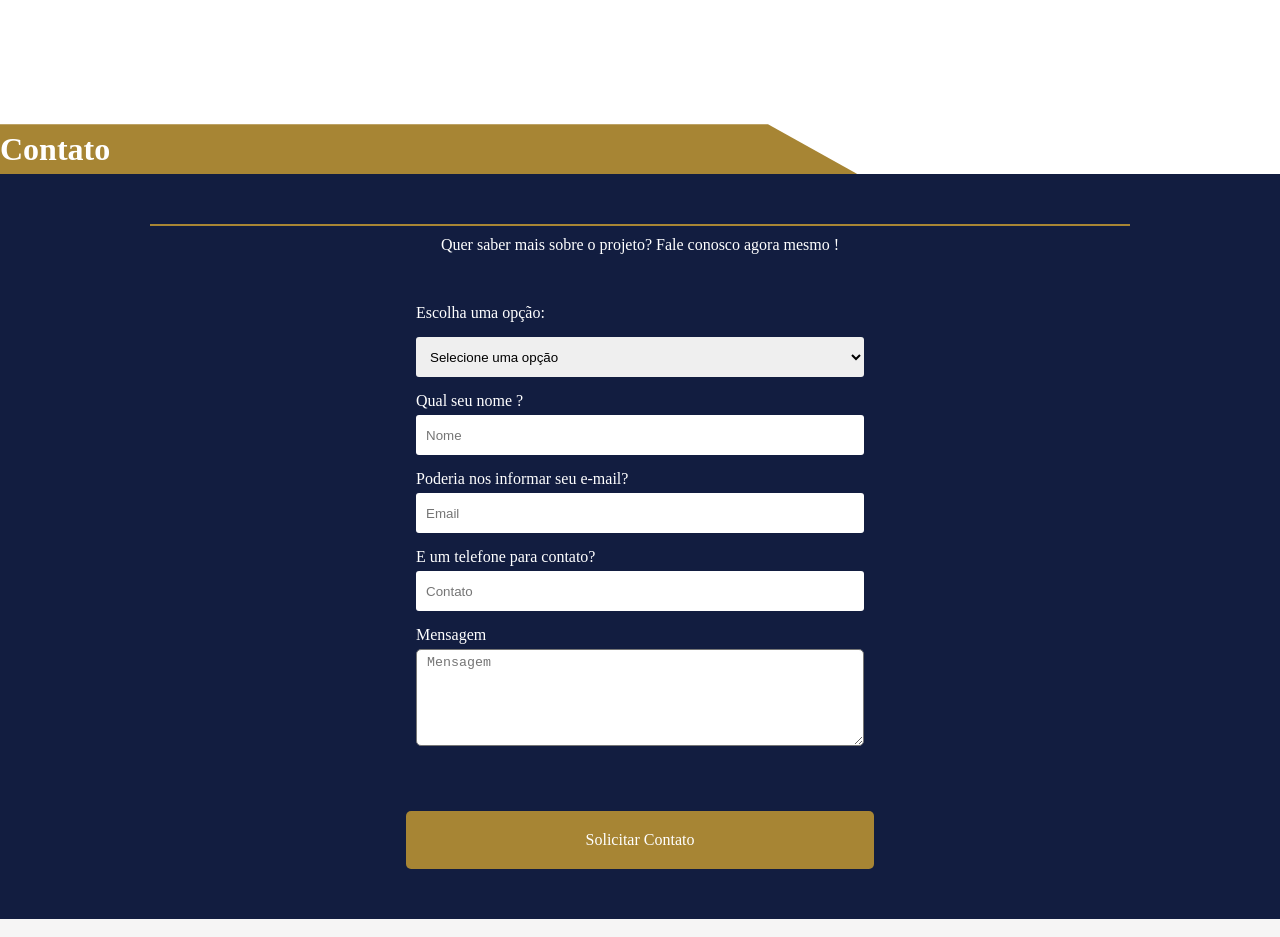
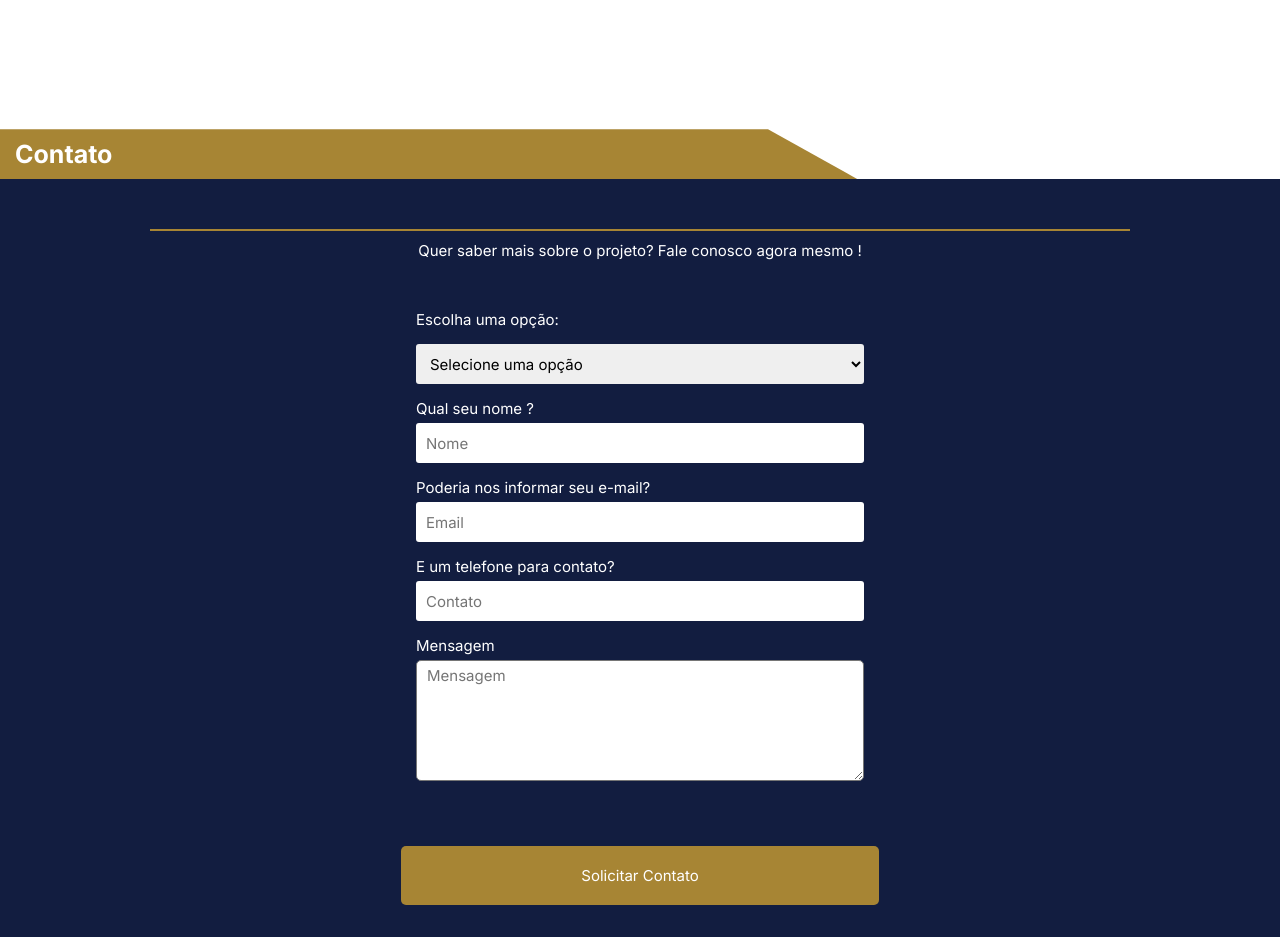
Before and after one commit to WillianAmorim/sp-react, a React (Vite) app: page /drogasil in a window 1280 px wide. Shown: the part 1860-2797 px from the top of the page. Built offline with nearby package versions, Linux system fonts and the light colour scheme; grey boxes are pictures that could not be loaded.

Commit message:
finalizado font de pagina drogasil

```diff
--- a/src/components/Contato.jsx
+++ b/src/components/Contato.jsx
@@ -1,16 +1,17 @@
 import React from 'react';
 import { ContatoContainer } from '../styles/Contato';
+import { H1Container, Paragraph } from '../styles/PaginaEmpreendimento';
 
 const CardsBTS = () => {
     return (
         <>
             <ContatoContainer>
-                <h1>Contato</h1>
+                <H1Container>Contato</H1Container>
                 <div className='div-contato'>
 
                     <div className='div-p'>
                         <p id='linha-morta' />
-                        <p>Quer saber mais sobre o projeto? Fale conosco agora mesmo !</p>
+                        <Paragraph>Quer saber mais sobre o projeto? Fale conosco agora mesmo !</Paragraph>
                     </div>
 
 
--- a/src/components/Planta.jsx
+++ b/src/components/Planta.jsx
@@ -6,7 +6,7 @@ import Img2 from '../../public/IMAGENS_SITE_SAO_PAULO/planta2.jpeg'
 const PlantaBaixa = () => {
     return (
         <>
-            <H1Container>Planta</H1Container>
+            <H1Container>Planta Baixa</H1Container>
             <DivPlanta id="div-planta">
                 <img src={Img1} alt="" />
                 <img src={Img2} alt="" />
--- a/src/styles/Contato.js
+++ b/src/styles/Contato.js
@@ -3,8 +3,10 @@
 import styled from "styled-components";
 
 export const ContatoContainer = styled.div`
+    font-family: 'Inter', sans-serif;
+    font-size: 15px;
 
-    h1 {
+    /* h1 {
         background-color: #A78534;
         width: 100%;
         height: 50px;
@@ -12,7 +14,7 @@ export const ContatoContainer = styled.div`
         align-items: center;
         clip-path: polygon(0% 0%, 60% 0%, 67% 100%, 0% 100%);
         color: white;
-    }
+    } */
 
     .div-p {
         padding: 50px 150px;
@@ -58,6 +60,8 @@ export const ContatoContainer = styled.div`
             border-radius: 3px;
             padding-left: 10px;
             border: none;
+            font-family: 'Inter', sans-serif;
+            font-size: 15px;
         }
 
         #escolha {
@@ -68,6 +72,8 @@ export const ContatoContainer = styled.div`
             border-radius: 5px;
             padding-left: 10px;
             padding-top: 5px;
+            font-family: 'Inter', sans-serif;
+            font-size: 15px;
         }
 
         a {
--- a/src/styles/PaginaEmpreendimento.js
+++ b/src/styles/PaginaEmpreendimento.js
@@ -10,6 +10,9 @@ export const H1Container = styled.h1`
     clip-path: polygon(0% 0%, 60% 0%, 67% 100%, 0% 100%);
     color: white;
     padding-left: 15px;
+
+    font-family: 'Inter', sans-serif;
+    font-size: 25px;
 `
 
 export const DivElements = styled.div`
@@ -37,7 +40,8 @@ export const HrMaior = styled.hr`
 `
 
 export const Paragraph = styled.p`
-    /* color: red; */
+    font-family: 'Inter', sans-serif;
+    font-size: 15px;
 `
 
 export const DivPlanta = styled.div`
```
Also changed, not shown: src/styles/DrogasilPagina.js (deleted).
